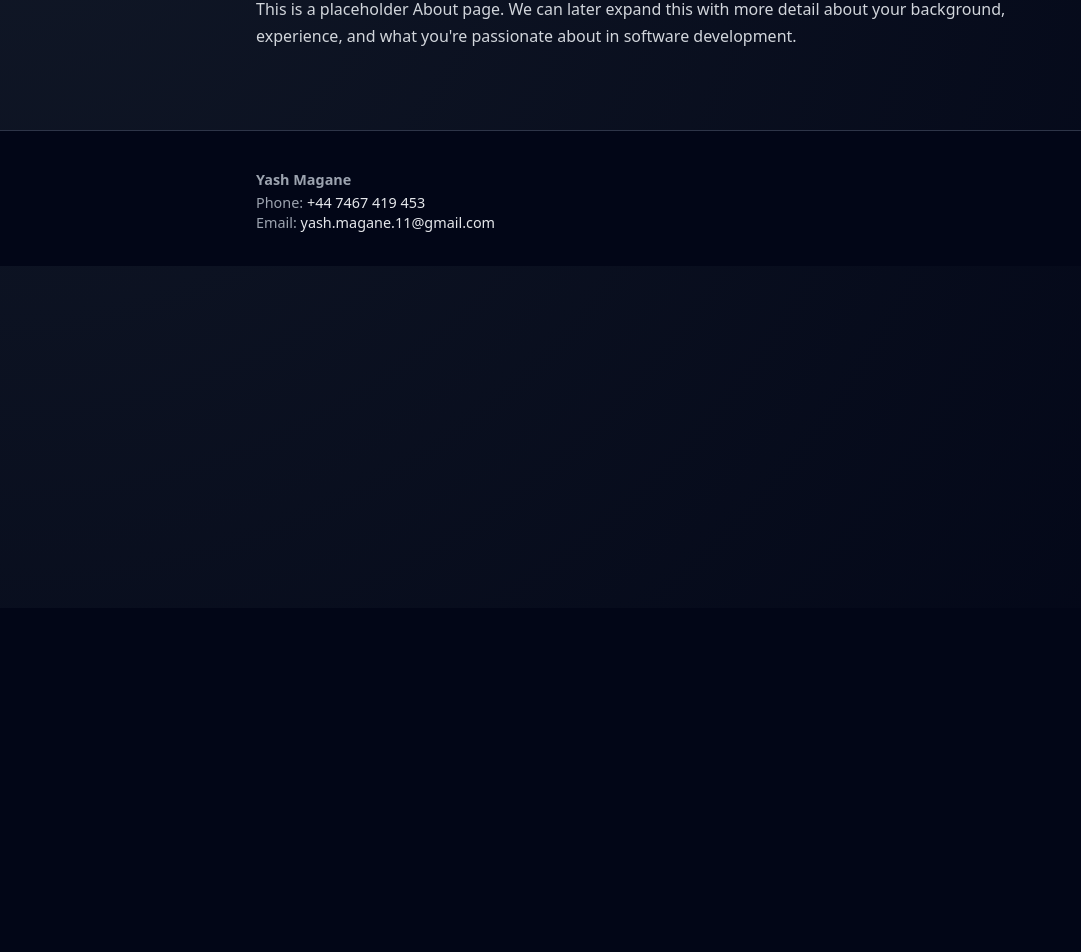
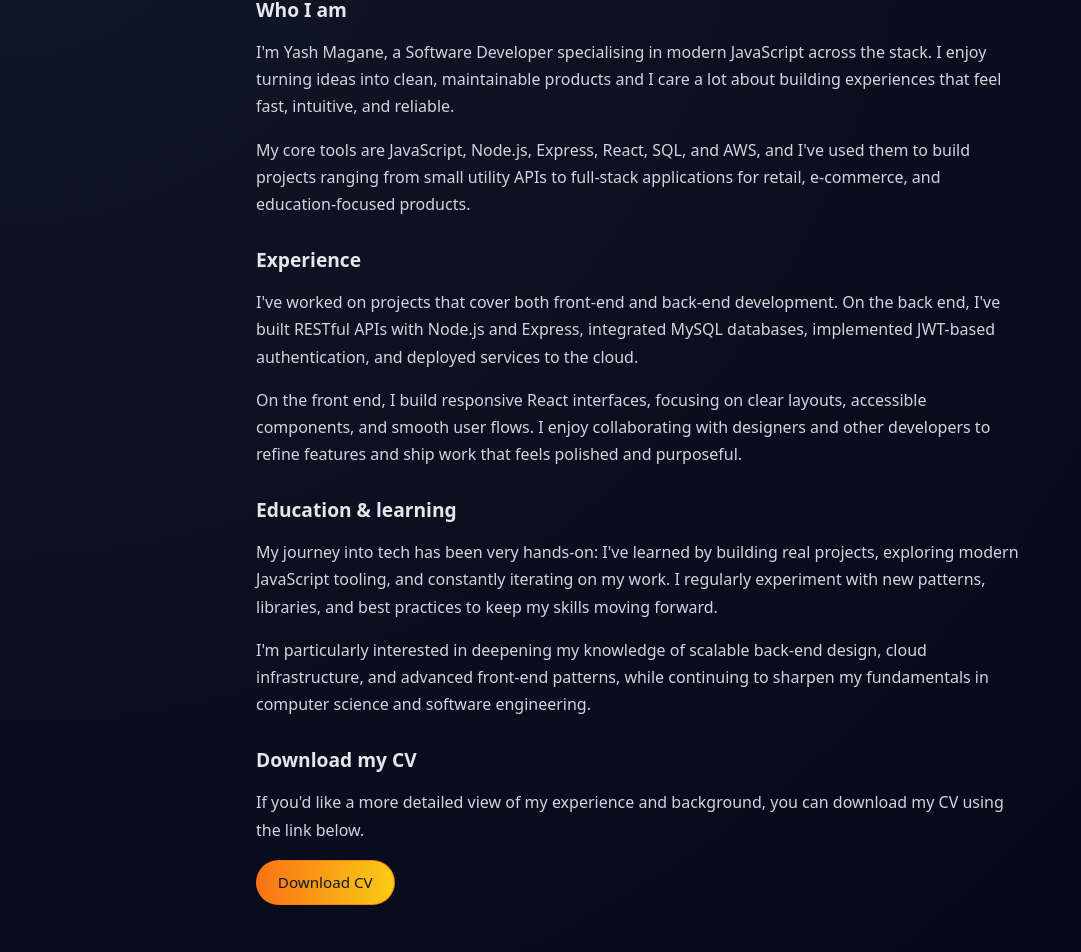
Before and after one commit to YashMagane/Yash-Portfolio-Cursor, a React (Vite) app in the folder client/: page /about in a window 1280 px wide. Shown: the part 192-1144 px from the top of the page, without its empty margins (0-1081 px from the left). Before the commit the page ends 800 px from the top, so only its background shows below. Built offline with nearby package versions, Linux system fonts and the light colour scheme.

Commit message:
about section

```diff
--- a/client/src/pages/About.jsx
+++ b/client/src/pages/About.jsx
@@ -4,11 +4,73 @@ function About() {
   return (
     <div className="simple-page">
       <h1>About</h1>
-      <p>
-        This is a placeholder About page. We can later expand this with more
-        detail about your background, experience, and what you&apos;re
-        passionate about in software development.
-      </p>
+
+      <section className="about-section">
+        <h2>Who I am</h2>
+        <p>
+          I&apos;m Yash Magane, a Software Developer specialising in modern
+          JavaScript across the stack. I enjoy turning ideas into clean,
+          maintainable products and I care a lot about building experiences that
+          feel fast, intuitive, and reliable.
+        </p>
+        <p>
+          My core tools are JavaScript, Node.js, Express, React, SQL, and AWS,
+          and I&apos;ve used them to build projects ranging from small utility
+          APIs to full-stack applications for retail, e-commerce, and
+          education-focused products.
+        </p>
+      </section>
+
+      <section className="about-section">
+        <h2>Experience</h2>
+        <p>
+          I&apos;ve worked on projects that cover both front-end and back-end
+          development. On the back end, I&apos;ve built RESTful APIs with
+          Node.js and Express, integrated MySQL databases, implemented JWT-based
+          authentication, and deployed services to the cloud.
+        </p>
+        <p>
+          On the front end, I build responsive React interfaces, focusing on
+          clear layouts, accessible components, and smooth user flows. I enjoy
+          collaborating with designers and other developers to refine features
+          and ship work that feels polished and purposeful.
+        </p>
+      </section>
+
+      <section className="about-section">
+        <h2>Education & learning</h2>
+        <p>
+          My journey into tech has been very hands-on: I&apos;ve learned by
+          building real projects, exploring modern JavaScript tooling, and
+          constantly iterating on my work. I regularly experiment with new
+          patterns, libraries, and best practices to keep my skills moving
+          forward.
+        </p>
+        <p>
+          I&apos;m particularly interested in deepening my knowledge of scalable
+          back-end design, cloud infrastructure, and advanced front-end
+          patterns, while continuing to sharpen my fundamentals in computer
+          science and software engineering.
+        </p>
+      </section>
+
+      <section className="about-section">
+        <h2>Download my CV</h2>
+        <p>
+          If you&apos;d like a more detailed view of my experience and
+          background, you can download my CV using the link below.
+        </p>
+        <p>
+          <a
+            className="cv-link"
+            href="https://drive.google.com/file/d/1sX6AeRR7HdU42hCnUrOL156D3Y8VNkVN/view"
+            target="_blank"
+            rel="noreferrer"
+          >
+            Download CV
+          </a>
+        </p>
+      </section>
     </div>
   )
 }
--- a/client/src/pages/SimplePage.css
+++ b/client/src/pages/SimplePage.css
@@ -13,3 +13,41 @@
   color: #d1d5db;
   line-height: 1.7;
 }
+
+.about-section {
+  margin-bottom: 1.75rem;
+}
+
+.about-section h2 {
+  font-size: 1.2rem;
+  font-weight: 600;
+  margin-bottom: 0.5rem;
+}
+
+.about-section p + p {
+  margin-top: 0.5rem;
+}
+
+.cv-link {
+  display: inline-flex;
+  align-items: center;
+  justify-content: center;
+  padding: 0.55rem 1.3rem;
+  border-radius: 999px;
+  border: 1px solid rgba(249, 115, 22, 0.8);
+  background: linear-gradient(to right, #f97316, #facc15);
+  color: #111827;
+  font-weight: 500;
+  text-decoration: none;
+  font-size: 0.95rem;
+}
+
+.cv-link:hover {
+  filter: brightness(1.05);
+}
+
+/* Light theme overrides */
+
+:root[data-theme='light'] .simple-page p {
+  color: #4b5563;
+}
```
